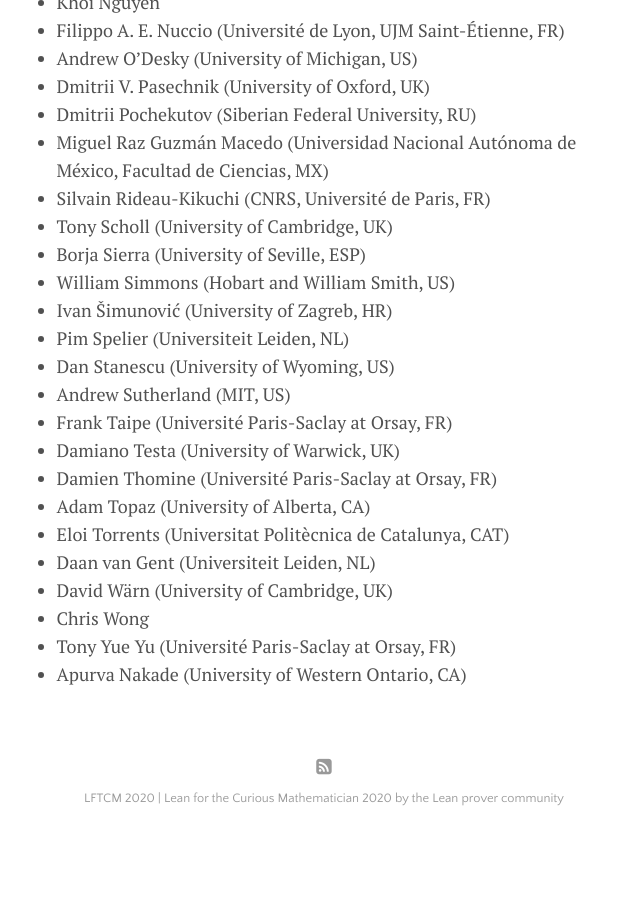
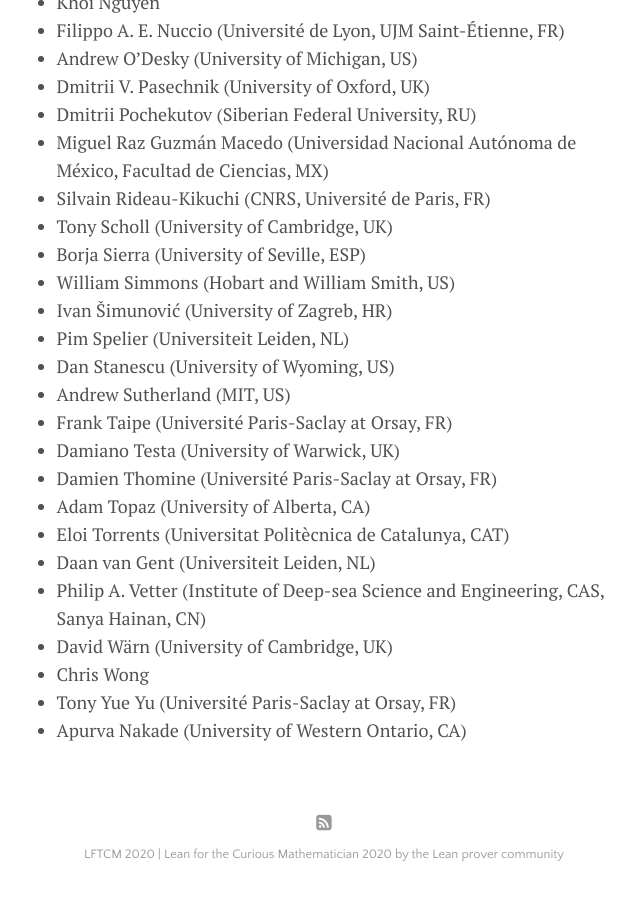
Before and after one commit to leanprover-community/lftcm2020, a Jekyll site: the page built from docs/participants.md, in a window 1280 px wide and 900 px high, scrolled down 1748 px. Shown: the whole window, without its empty margins (316-956 px from the left). Built offline with Jekyll 4.4.1, drawn with Linux system fonts in a browser that asks for light colours; before the commit the page ends 2592 px from its top, so only the background shows below that.

Commit message:
Oops, somehow a participant got deleted

```diff
--- a/docs/participants.md
+++ b/docs/participants.md
@@ -88,6 +88,7 @@ to add your name to the list below (in alphabetical order).
 * Adam Topaz (University of Alberta, CA)
 * Eloi Torrents (Universitat Politècnica de Catalunya, CAT)
 * Daan van Gent (Universiteit Leiden, NL)
+* Philip A. Vetter (Institute of Deep-sea Science and Engineering, CAS, Sanya Hainan, CN)
 * David Wärn (University of Cambridge, UK)
 * Chris Wong
 * Tony Yue Yu (Université Paris-Saclay at Orsay, FR)
```
